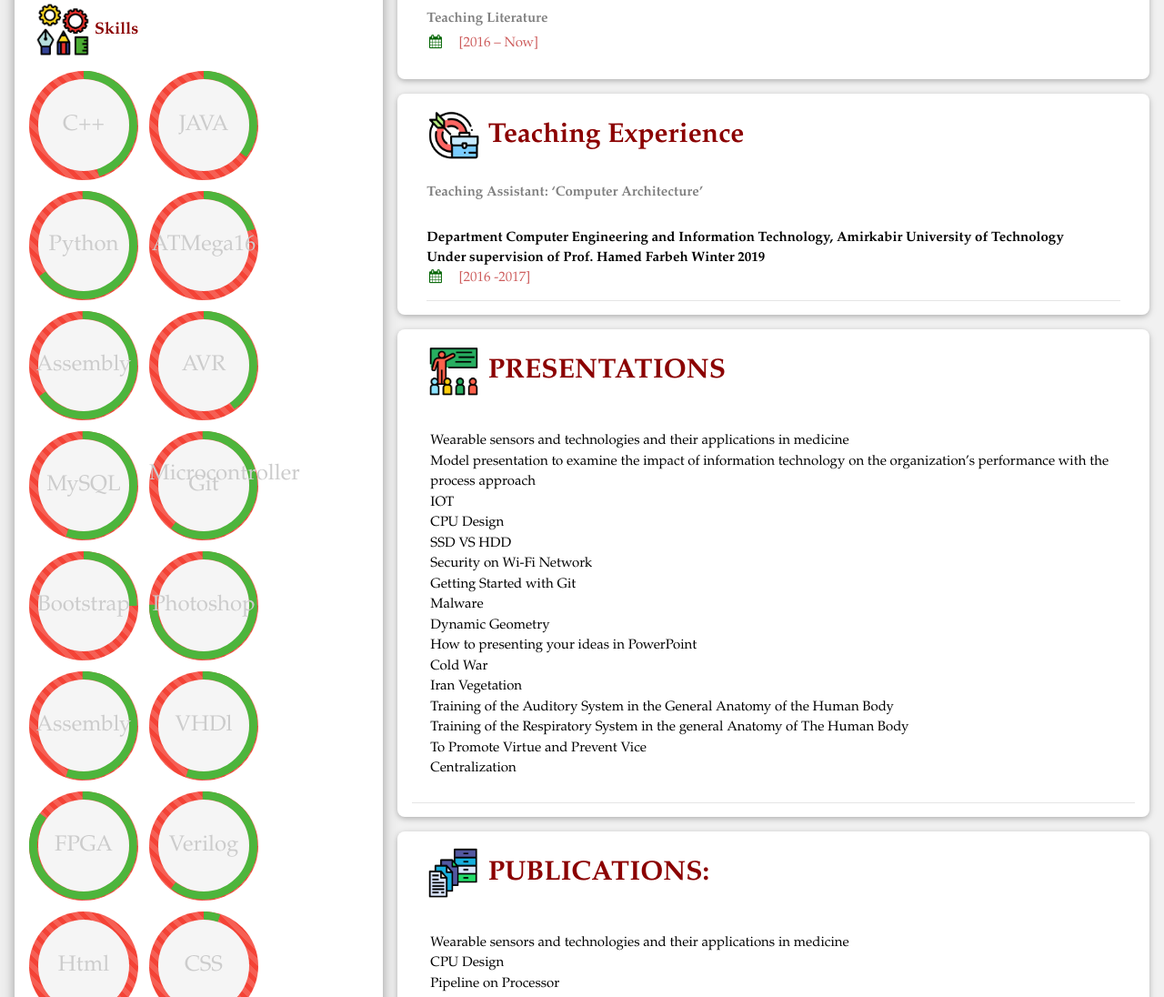
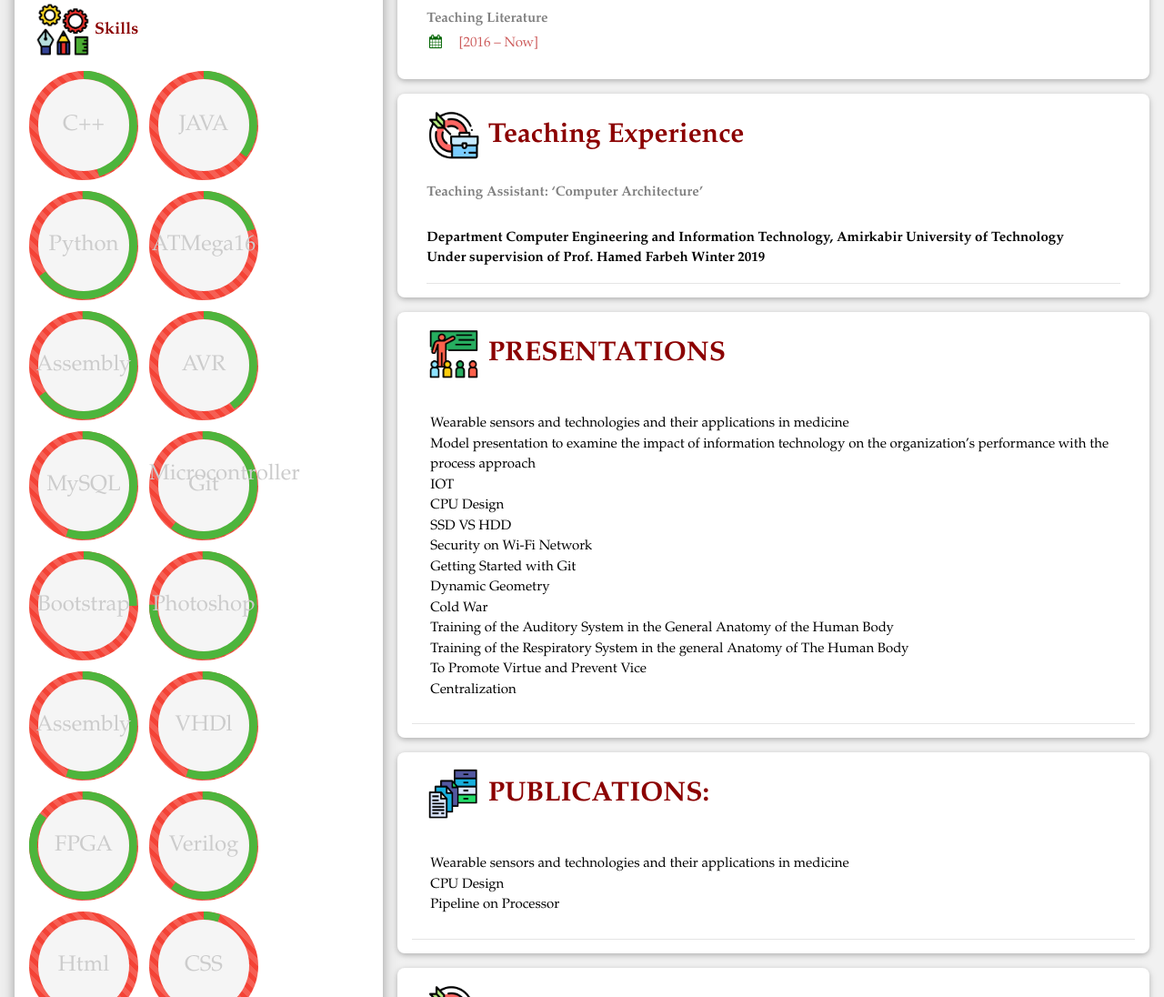
Before and after one commit to varaste/varaste.github.io, a plain HTML site: page index.html in a window 1280 px wide. Shown: the part 697-1793 px from the top of the page at 91% size. Drawn offline with nearby package versions, Linux system fonts and the light colour scheme.

Commit message:
Update index.html

```diff
--- a/index.html
+++ b/index.html
@@ -521,11 +521,6 @@
                 <br> Department Computer Engineering and Information Technology, Amirkabir University of Technology
                 <br> Under supervision of Prof. Hamed Farbeh
                 Winter 2019</b>
-
-            <h6 class="era">
-              <i class="fa fa-calendar fa-fw w3-margin-right ii w3-hover-opacity"></i>[2016 -2017]
-              <!--<span class="w3-tag w3-teal w3-round">Current</span>-->
-            </h6>
             <p></p>
             <hr>
           </div>
@@ -545,11 +540,8 @@
             <br> SSD VS HDD
             <br> Security on Wi-Fi Network
             <br> Getting Started with Git
-            <br> Malware
             <br> Dynamic Geometry
-            <br> How to presenting your ideas in PowerPoint
             <br> Cold War
-            <br> Iran Vegetation
             <br> Training of the Auditory System in the General Anatomy of the Human Body
             <br> Training of the Respiratory System in the general Anatomy of The Human Body
             <br> To Promote Virtue and Prevent Vice
```
